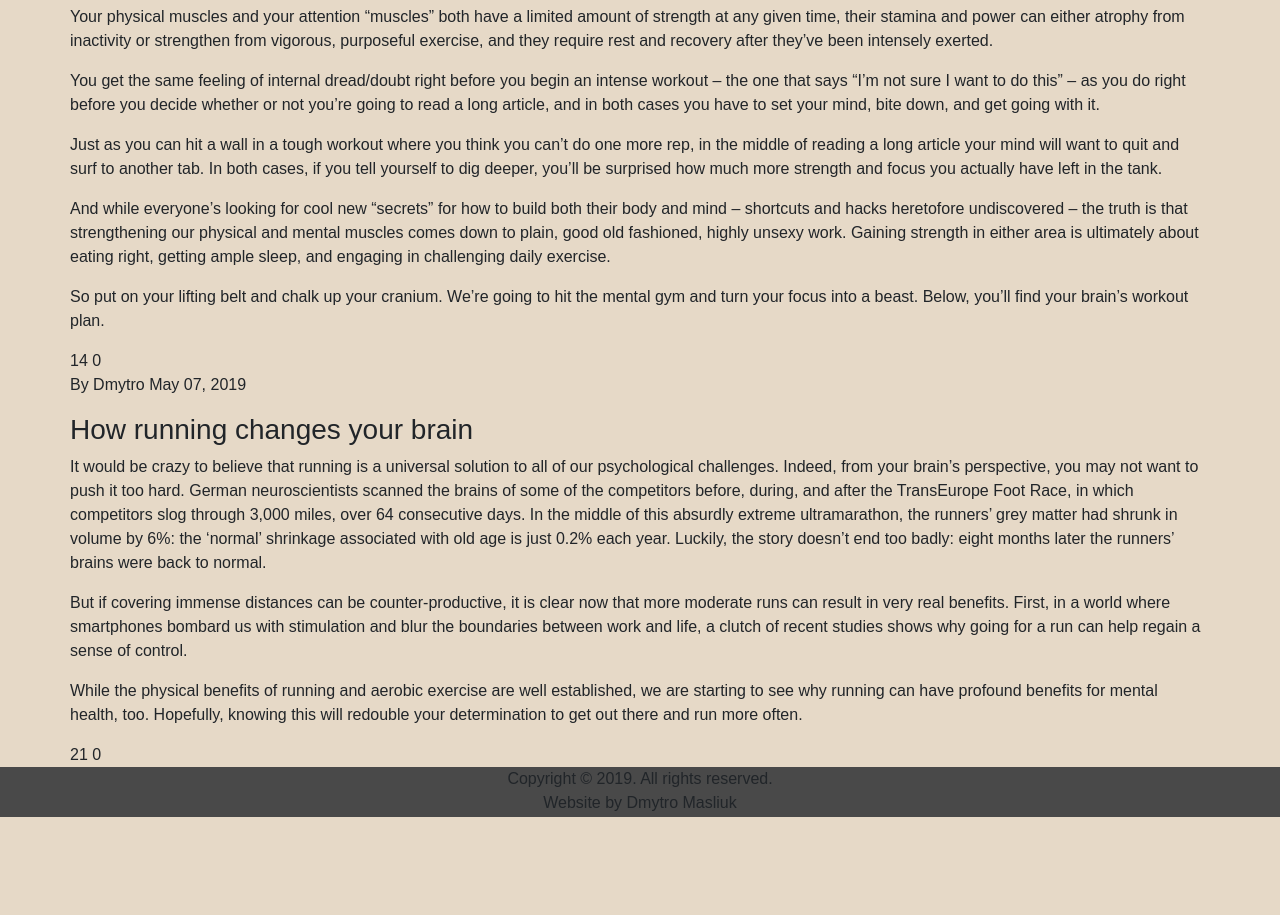
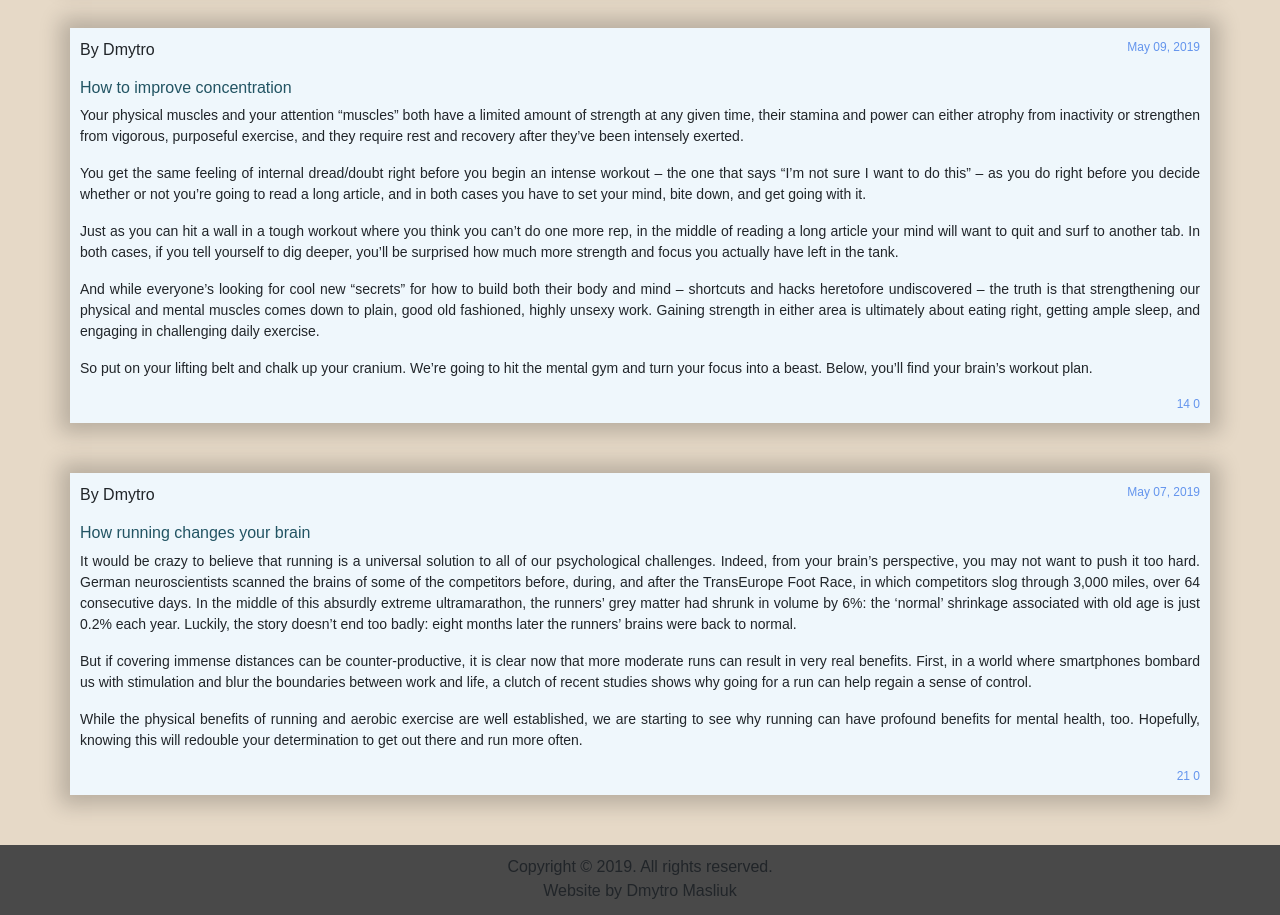
Before and after one commit to dmytromasliuk/dmytromasliuk.github.io, a plain HTML site: page blog.html in a window 1280 px wide. Shown: the part 523-1438 px from the top of the page. Before the commit the page ends 1354 px from the top, so only its background shows below. Drawn offline with nearby package versions, Linux system fonts and the light colour scheme.

Commit message:
Add files via upload

```diff
--- a/css/style.css
+++ b/css/style.css
@@ -70,6 +70,44 @@ body{
 }
 
 #footer{
-    height: 50px;
+    height: 70px;
     background: #494949;
 }
+
+#footer p{
+    margin-top: 10px;
+    height: 10px;
+}
+
+#blog {
+    margin-top: 100px;
+}
+
+#blog-row{
+    margin-bottom: 50px;
+}
+
+.single-blog
+{
+    background-color: #eff7fc !important;
+    box-shadow: 0px 0px 20px 10px rgba(0,0,0,0.2);
+    padding: 10px;
+}
+
+.single-blog span{
+    float: right;
+    font-size: 12px;
+    color: cornflowerblue;
+}
+
+.blog-text
+{
+    font-size: 14px;
+    text-align: justify;
+}
+
+.single-blog h3{
+    margin-top: 10px;
+    font-size: 16px;
+    color: #225463;
+}
```
